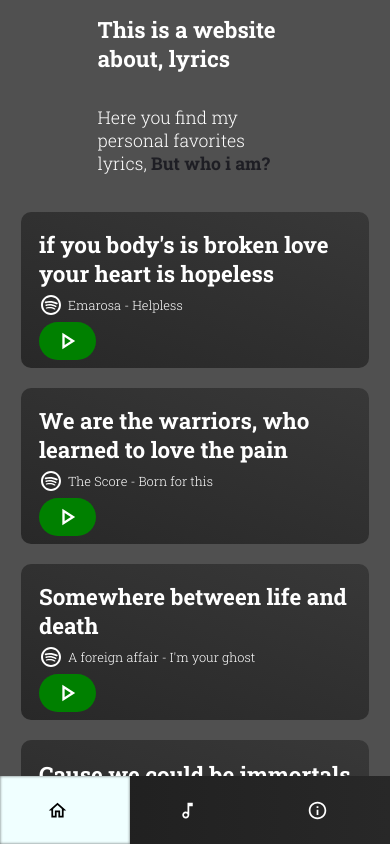
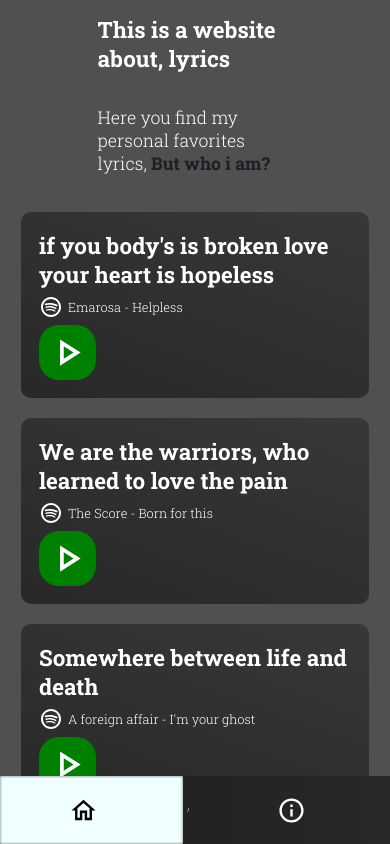
Before and after one commit to fireblaze267/HDF, a React (Create React App) app: page / in a window 390 px wide. Shown: the top 844 px of the page. Built offline with nearby package versions, Linux system fonts and the light colour scheme.

Commit message:
minor fixes

```diff
--- a/src/App.js
+++ b/src/App.js
@@ -1,7 +1,7 @@
 import React, { useState } from "react";
 import Initial from "./components/initial";
 import LeftBar from "./components/leftbar";
-import './app.css'
+import './App.css'
 import Card from "./components/Card";
 import data from './services/data.json'
 import About from "./components/about";
@@ -25,7 +25,7 @@ useState(()=>{
       <p>Here you find my personal favorites lyrics,<a href="https://github.com/fireblaze267"> But who i am?</a></p>
         <div className="content">
           { data.map((e,index)=>{
-           return <Card key={index} data={e}/>
+            return <Card key={index} data={e}/>
           })
           }
 
--- a/src/components/Card/styled.css
+++ b/src/components/Card/styled.css
@@ -9,6 +9,12 @@
     width: 20%;
     height: 300px;
     margin: 10px;
+    transition: all 0.2s;
+
+}
+.card:hover{
+    transform: translatey(-10px);
+    transition: all 0.3s;
 }
 .card h1 {
     margin: 0px;
@@ -50,7 +56,7 @@
 @media(max-width:1000px){
         .card{
             width: 80%;
-            height: 120px;
+            height: 150px;
         }
 
         label{
--- a/src/components/about/styled.css
+++ b/src/components/about/styled.css
@@ -24,8 +24,8 @@
 }
 .circular--landscape {
     display: inline-block;
-    width: 200px;
-    height: 200px;
+    width: 180px;
+    height: auto;
     overflow: hidden;
     border-radius: 50%;
   }
--- a/src/components/leftbar/index.js
+++ b/src/components/leftbar/index.js
@@ -19,10 +19,10 @@ function LeftBar({info,setInfo}){
                 <img src={info === true ? homeIconWhite  : homeIconBlack} alt="home icon"/>
                 <h1>Home</h1>
             </div>
-            <div className="option-left">
+            <a href={playlistLink}><div className="option-left">
                 <img src={MusicIcon} alt="home icon"/>
-                <a href={playlistLink}><h1>Playlist</h1></a>
-            </div>
+                <h1>Playlist</h1>
+            </div></a>
             <div onClick={info === true ? ()=>setInfo(false) :()=>setInfo(true) } className={info ? "option-left select" : "option-left "}>
                 <img src={info ? infoIconBlack : infoIconWhite } alt="home icon"/>
                 <h1>Info</h1>
```
Also changed, not shown: 1 other file (tests, documents, lock files or other folders).
